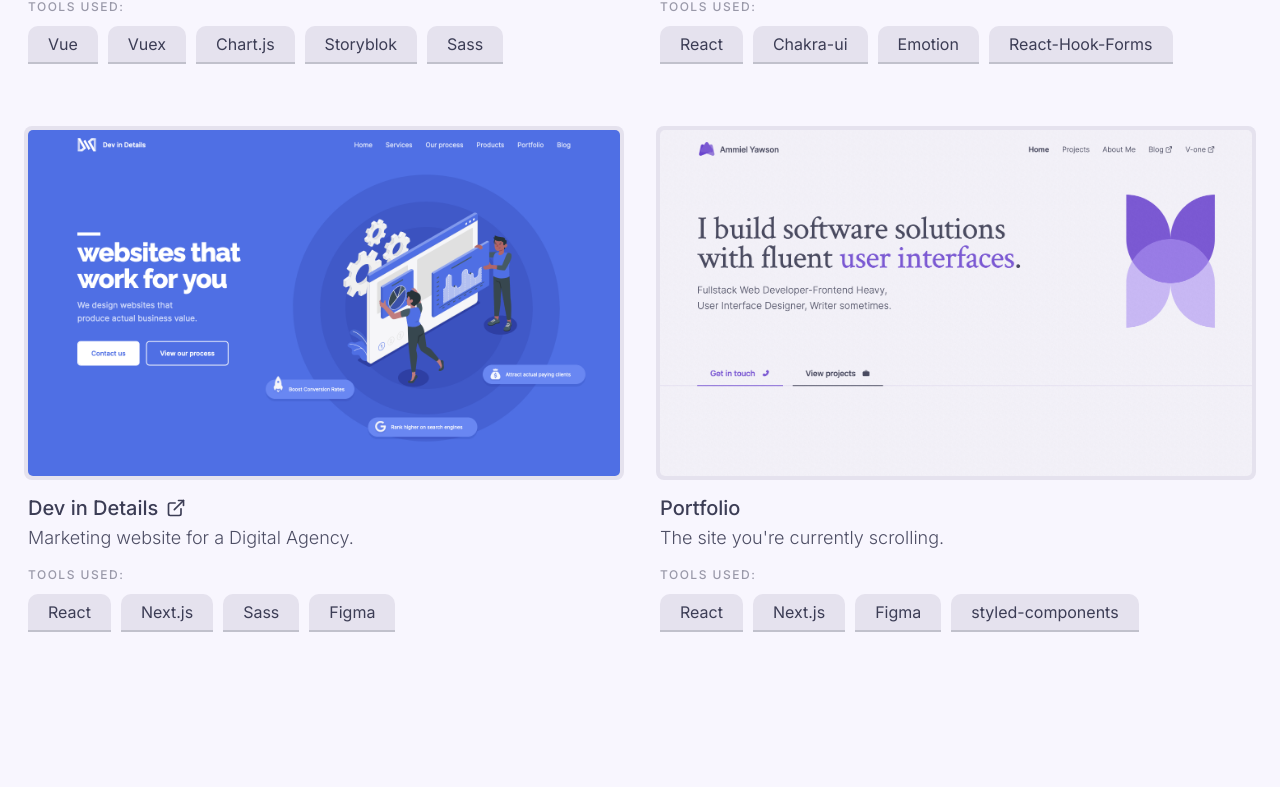
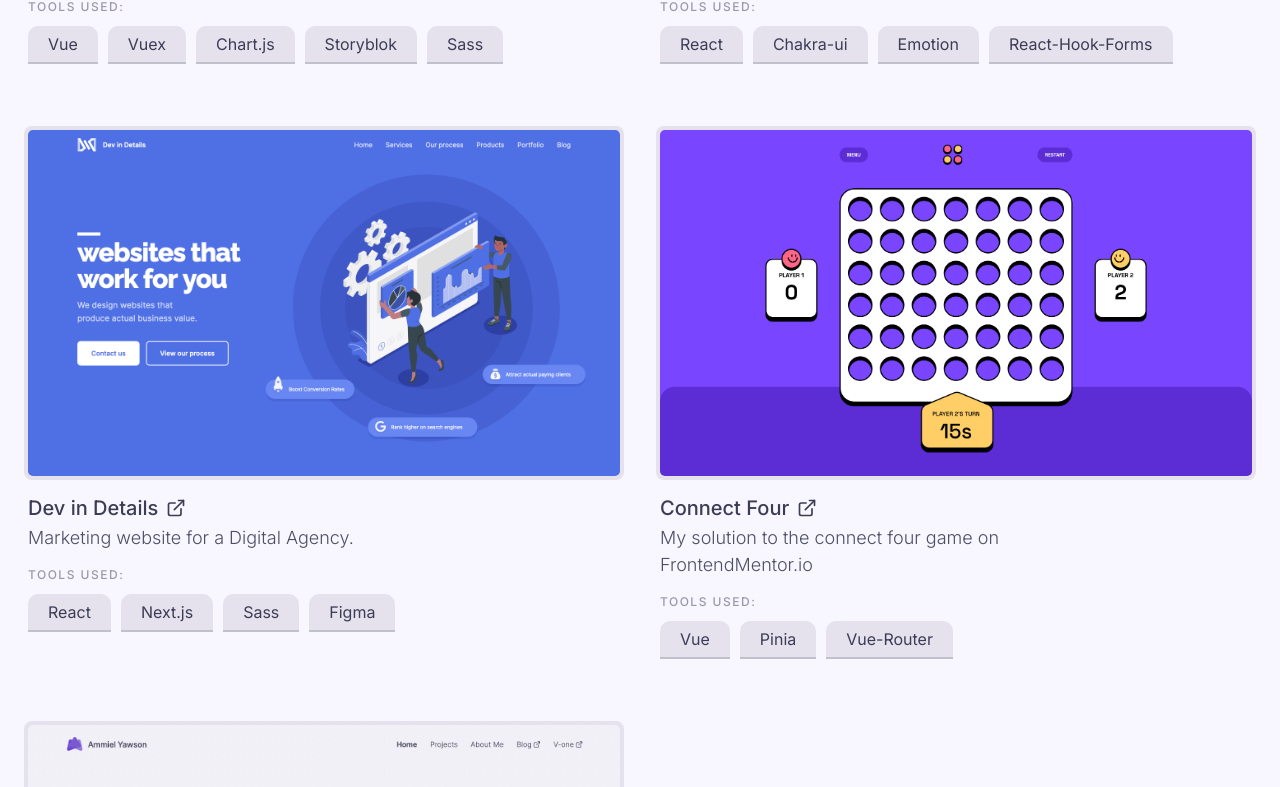
Before and after one commit to AmmDuncan/portfolio_v2, a Next.js app: page /projects in a window 1280 px wide. Shown: the part 918-1705 px from the top of the page. Before the commit the page ends 1644 px from the top, so only its background shows below. Built offline with nearby package versions, Linux system fonts and the light colour scheme.

Commit message:
add connect four

```diff
--- a/components/layout/Navbar/Navbar.helpers.js
+++ b/components/layout/Navbar/Navbar.helpers.js
@@ -3,7 +3,7 @@ const navlist = [
   { to: "/projects", display: "Projects" },
   { to: "/about", display: "About Me" },
   { to: "https://blog.ammielyawson.com/", display: "Blog", external: true },
-  { to: "https://v1.ammielyawson.com/", display: "V-one", external: true },
+  // { to: "https://v1.ammielyawson.com/", display: "V-one", external: true },
 ];
 
 export { navlist };
--- a/data/projects.js
+++ b/data/projects.js
@@ -5,14 +5,14 @@ export const projects = [
     description:
       "Public data bank that uses various visualization methods to simplify data for easy digestion by users.",
     tools: ["Vue", "Vuex", "Chart.js", "Storyblok", "Sass"],
-    link: "https://kwerty.io",
+    link: "https://kwerty.io"
   },
   {
     name: "HRMs by Enyata",
     imgSrc: "/assets/projects/hrms.png",
     description:
       "Software to manage Human Resource in a company from Hiring, to Assessments, to Employee managament.",
-    tools: ["React", "Chakra-ui", "Emotion", "React-Hook-Forms"],
+    tools: ["React", "Chakra-ui", "Emotion", "React-Hook-Forms"]
   },
   // { name: "Pomout", imgSrc: "/assets/projects/pomout.png" },
   {
@@ -20,14 +20,21 @@ export const projects = [
     imgSrc: "/assets/projects/devindets.png",
     description: "Marketing website for a Digital Agency.",
     tools: ["React", "Next.js", "Sass", "Figma"],
-    link: "https://dev-in-details.vercel.app/",
+    link: "https://dev-in-details.vercel.app/"
+  },
+  {
+    name: "Connect Four",
+    imgSrc: "/assets/projects/connect-four.png",
+    description: "My solution to the connect four game on FrontendMentor.io",
+    tools: ["Vue", "Pinia", "Vue-Router"],
+    link: "https://connect-four.ammielyawson.com/"
   },
   {
     name: "Portfolio",
     imgSrc: "/assets/projects/portfolio.png",
     description: "The site you're currently scrolling.",
-    tools: ["React", "Next.js", "Figma", "styled-components"],
-  },
+    tools: ["React", "Next.js", "Figma", "styled-components"]
+  }
 ];
 
 export const sideProjects = [
@@ -37,7 +44,7 @@ export const sideProjects = [
     description:
       "Productivity web application to help you work in short bursts to avoid burning out.",
     tools: ["React", "Styled-components", "Figma"],
-    link: "https://pomout.vercel.app",
+    link: "https://pomout.vercel.app"
   },
   {
     name: "Snake Game",
@@ -45,7 +52,7 @@ export const sideProjects = [
     description:
       "My version of retro snake game. Use arrow keys to move the snake about. On mobile, press toggle controls button to show on-screen controls.",
     tools: ["JavaScript", "HTML5", "CSS3"],
-    link: "https://snake.ammielyawson.com",
+    link: "https://snake.ammielyawson.com"
   },
   // { name: "Pomout", imgSrc: "/assets/projects/pomout.png" },
   {
@@ -53,20 +60,20 @@ export const sideProjects = [
     imgSrc: "/assets/projects/rock-paper-scissors.png",
     description: "Rock paper scissors challenge from FrontendMentor.io.",
     tools: ["Vue", "Sass"],
-    link: "https://myrockpaperscissors.vercel.app",
+    link: "https://myrockpaperscissors.vercel.app"
   },
   {
     name: "Movie Search App",
     imgSrc: "/assets/projects/movie-app.png",
     description: "Designed and developed to teach a class on single page apps with Vuejs",
     tools: ["Vue", "Vue Router", "Vuex", "Figma", "CSS"],
-    link: "https://movies.ammielyawson.com",
+    link: "https://movies.ammielyawson.com"
   },
   {
     name: "Countries App",
     imgSrc: "/assets/projects/countries-app.png",
     description: "Country search app challenge from FrontendMentor.io.",
     tools: ["Vue", "Vue Router", "Vuex", "CSS"],
-    link: "https://countries.ammielyawson.com",
-  },
+    link: "https://countries.ammielyawson.com"
+  }
 ];
```
Also changed, not shown: public/assets/projects/connect-four.png (added).
